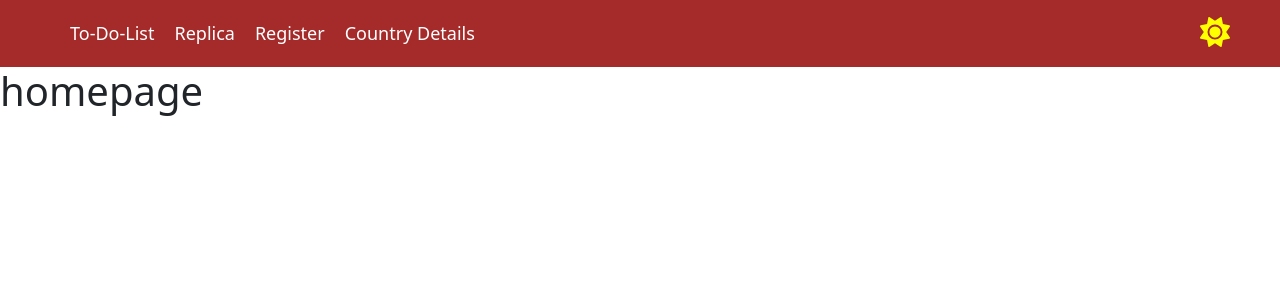
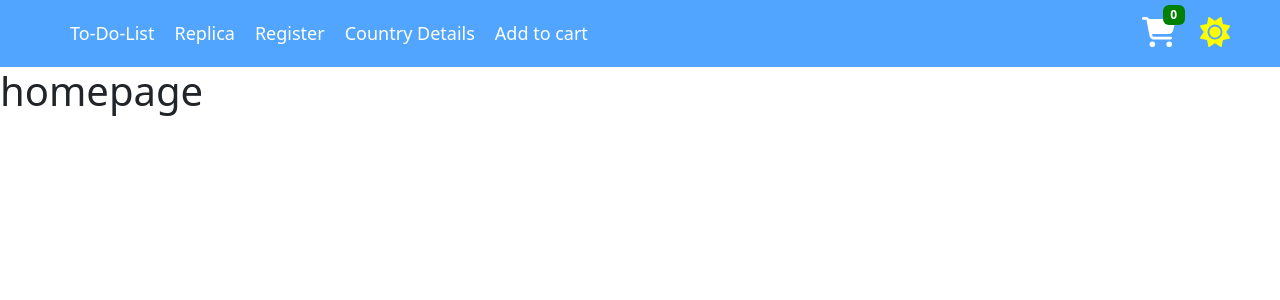
Before and after one commit to sudharsandeveloper/react-tasks-himad, a React (Create React App) app: page / in a window 1280 px wide. Shown: the top 300 px of the page. Built offline with nearby package versions, Linux system fonts and the light colour scheme.

Commit message:
add to cart design added

```diff
--- a/src/App.css
+++ b/src/App.css
@@ -3,14 +3,14 @@
   justify-content: center;
   gap: 20px;
   list-style: none;
-  background-color: brown;
+  background-color: #51a5ff;
   padding: 20px;
   font-size: 18px;
   margin-bottom: 0;
 }
 
 .top-nav{
-  background-color: brown;
+  background-color: #51a5ff;
   padding-left: 50px;
   padding-right: 50px;
 }
@@ -18,10 +18,11 @@
 .nav-icon{
   height: 30px;
   cursor: pointer;
+  color: white;
 }
 
 .header-bg{
-  background-color: brown;
+  background-color: #51a5ff;
   padding: 25px 75px;
 }
 
@@ -180,3 +181,36 @@ cursor: pointer;
   background-color: '#363537';
   color: '#FAFAFA';
 }
+
+/* cart */
+.product-img{
+  height: 150px;
+}
+
+.cart-card{
+  padding: 15px;
+}
+
+.brand-name{
+  font-weight: 700;
+}
+
+.product-description {
+  height: 50px; /* Adjust the height as needed */
+  overflow: hidden;
+  text-overflow: ellipsis;
+}
+
+.product-title{
+  overflow: hidden;
+  text-overflow: ellipsis;
+  white-space: nowrap; /* Ensures the text stays on a single line */
+  width: 100%; /* Ensure the container has a defined width */
+  display: block;
+}
+ .cart-batch{
+  background-color: green;
+  position: absolute;
+  top: 5px;
+  right: 95px;
+}
--- a/src/App.js
+++ b/src/App.js
@@ -1,11 +1,8 @@
-import { useContext } from 'react';
 import './App.css';
 import Navbar from './Components/Navbar';
-import ThemeContext from './Contexts/ThemeContext';
 import ThemeProvider from './Contexts/ThemeProvider';
 
 function App() {
-  const { theme, toggleTheme } = useContext(ThemeContext);
 
   return (
     <div className="dark">
--- /dev/null
+++ b/src/Components/AddToCart.jsx
@@ -0,0 +1,39 @@
+import React, { useEffect, useState } from 'react';
+import img from '../Img/Screenshot_59.png'; // Assuming this is a placeholder image
+
+function AddToCart() {
+    const [products, setProducts] = useState([]);
+
+    useEffect(() => {
+        const fetchData = async () => {
+            const response = await fetch('https://dummyjson.com/products');
+            const data = await response.json();
+            setProducts(data.products); // Adjusted to correctly set the products array
+        };
+        fetchData();
+    }, []);
+
+    return (
+        <div className='container d-flex flex-wrap gap-4 mb-5'>
+            {products.map((item) => (
+                <div key={item.id} className="col-xl-2 col-lg-2 col-md-3 col-sm-6 mt-4 mr-4"> {/* Added a unique key prop */}
+                    <div className="card cart-card">
+                        <div className='product-img d-flex justify-content-center'>
+                            <img className='h-100 w-100' src={item.thumbnail} alt={item.title} />
+                        </div>
+                        <div className='text-center'>
+                            <span className='d-block mt-3 brand-name product-title'>{item.title}</span>
+                            <span className='d-block mt-1 product-description'>{item.description}</span>
+                            <span className='d-block brand-name mt-1'>₹ {item.price}</span> {/* Adjusted to use item's price */}
+                        </div>
+                        <div className='d-flex justify-content-center mt-3'>
+                            <span className='btn btn-dark p-2'>Add to cart</span>
+                        </div>
+                    </div>
+                </div>
+            ))}
+        </div>
+    );
+}
+
+export default AddToCart;
--- a/src/Components/Links.js
+++ b/src/Components/Links.js
@@ -1,7 +1,7 @@
 import React, { useContext } from 'react'
 import { Link } from 'react-router-dom'
 import { FontAwesomeIcon } from '@fortawesome/react-fontawesome'
-import { faMoon, faSun } from '@fortawesome/free-solid-svg-icons'
+import { faCartShopping, faMoon, faSun } from '@fortawesome/free-solid-svg-icons'
 import ThemeContext from '../Contexts/ThemeContext'
 
 function Links() {
@@ -18,8 +18,10 @@ function Links() {
         <li><Link to={'/replica'}>Replica</Link></li>
         <li><Link to={'/register'}>Register</Link></li>
         <li><Link to={'/country'}>Country Details</Link></li>
+        <li><Link to={'/cart'}>Add to cart</Link></li>
       </ul>
-      <div>
+      <div className='d-flex gap-4'>
+        <span><FontAwesomeIcon className='nav-icon' icon={faCartShopping} /><span class="badge cart-batch">0</span></span>
         <span><FontAwesomeIcon className='nav-icon' style={{color: theme? 'white':'yellow'}} onClick={toggleTheme} icon={theme ? faMoon:faSun}/></span>
       </div>
     </div>
--- a/src/Components/Navbar.js
+++ b/src/Components/Navbar.js
@@ -9,6 +9,7 @@ import Links from "./Links";
 import NotFoundPage from "./NotFoundPage";
 import FetchAPI from "./FetchAPI";
 import Replica from "./Replica";
+import AddToCart from "./AddToCart";
 
 function Navbar(){
     return(
@@ -23,6 +24,7 @@ function Navbar(){
                     <Route path="/register" element={<Register />} />
                     <Route path="/todo-list" element={<ToDoList />} />
                     <Route path="/replica" element={<Replica />} />
+                    <Route path="/cart" element={<AddToCart />} />
                     <Route path="*" element={<NotFoundPage />} />
                 </Routes>
             </BrowserRouter>
```
Also changed, not shown: src/Contexts/CartContext.jsx (added).
